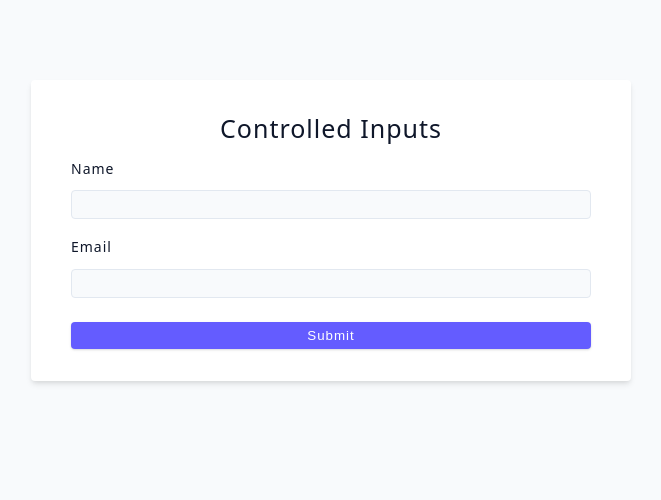
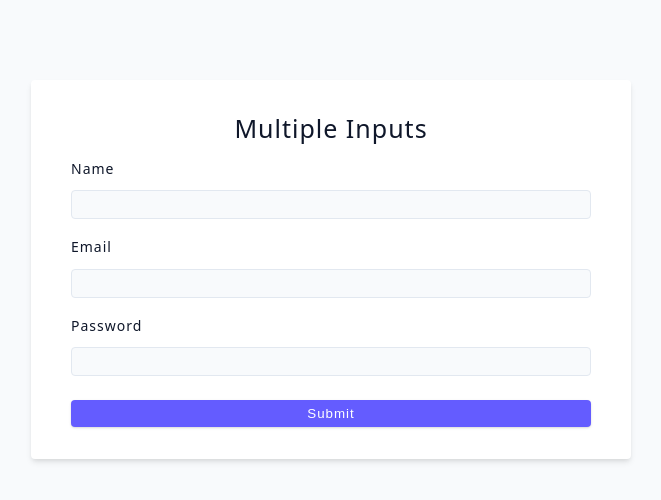
Before and after one commit to riaz4519/codding-addict, a React (Vite) app in the folder 03-advanced-react/: page / in a window 1280 px wide. Shown: the top 500 px of the page, without its empty margins (309-970 px from the left). Built offline with nearby package versions, Linux system fonts and the light colour scheme.

Commit message:
after 89

```diff
--- a/03-advanced-react/src/App.jsx
+++ b/03-advanced-react/src/App.jsx
@@ -1,5 +1,5 @@
-import Starter from './tutorial/06-forms/starter/01-controlled-inputs'
-import Final from './tutorial/06-forms/final/01-controlled-inputs'
+import Starter from './tutorial/06-forms/starter/03-multiple-inputs'
+import Final from './tutorial/06-forms/final/03-multiple-inputs'
 
 function App() {
   return (
--- a/03-advanced-react/src/tutorial/06-forms/starter/03-multiple-inputs.jsx
+++ b/03-advanced-react/src/tutorial/06-forms/starter/03-multiple-inputs.jsx
@@ -1,35 +1,74 @@
+import { useState } from 'react'
+
 const MultipleInputs = () => {
+  const [user, setUser] = useState({
+    name: '',
+    email: '',
+    password: '',
+  })
+
+  const handleChange = (e) => {
+    setUser({ ...user, [e.target.name]: e.target.value })
+  }
+
+  const handleSubmit = (e) => {
+    e.preventDefault()
+
+    console.log(user)
+  }
+
   return (
     <div>
-      <form className='form'>
+      <form className="form" onSubmit={handleSubmit}>
         <h4>Multiple Inputs</h4>
         {/* name */}
-        <div className='form-row'>
-          <label htmlFor='name' className='form-label'>
+        <div className="form-row">
+          <label htmlFor="name" className="form-label">
             name
           </label>
-          <input type='text' className='form-input' id='name' />
+          <input
+            type="text"
+            name="name"
+            value={user.name}
+            onChange={handleChange}
+            className="form-input"
+            id="name"
+          />
         </div>
         {/* email */}
-        <div className='form-row'>
-          <label htmlFor='email' className='form-label'>
+        <div className="form-row">
+          <label htmlFor="email" className="form-label">
             Email
           </label>
-          <input type='email' className='form-input' id='email' />
+          <input
+            type="email"
+            name="email"
+            value={user.email}
+            onChange={handleChange}
+            className="form-input"
+            id="email"
+          />
         </div>
         {/* email */}
-        <div className='form-row'>
-          <label htmlFor='password' className='form-label'>
+        <div className="form-row">
+          <label htmlFor="password" className="form-label">
             Password
           </label>
-          <input type='password' className='form-input' id='password' />
+          <input
+            type="password"
+            name="password"
+            value={user.password}
+            onChange={handleChange}
+            className="form-input"
+            id="password"
+          />
         </div>
 
-        <button type='submit' className='btn btn-block'>
+        <button type="submit" className="btn btn-block">
           submit
         </button>
       </form>
     </div>
-  );
-};
-export default MultipleInputs;
+  )
+}
+export default MultipleInputs
```
Also changed, not shown: 03-advanced-react/src/tutorial/06-forms/starter/02-user-challenge.jsx (+58 -8 lines).
